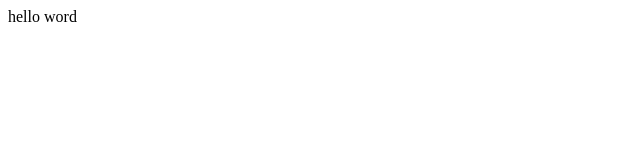
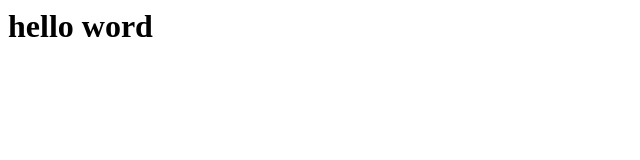
Before and after one commit to simone-vinci/simone-vinci.github.io, a plain HTML site: page index.html in a window 1280 px wide. Shown: the whole page, without its empty margins (0-640 px from the left). Drawn offline with Linux system fonts and the light colour scheme.

Commit message:
Update index.html

```diff
--- a/index.html
+++ b/index.html
@@ -3,6 +3,6 @@
 <title>simone</title>
 </head>
 <body>
-<p>hello word</p>
+<h1>hello word</h1>
 </body>
 </html>
```
